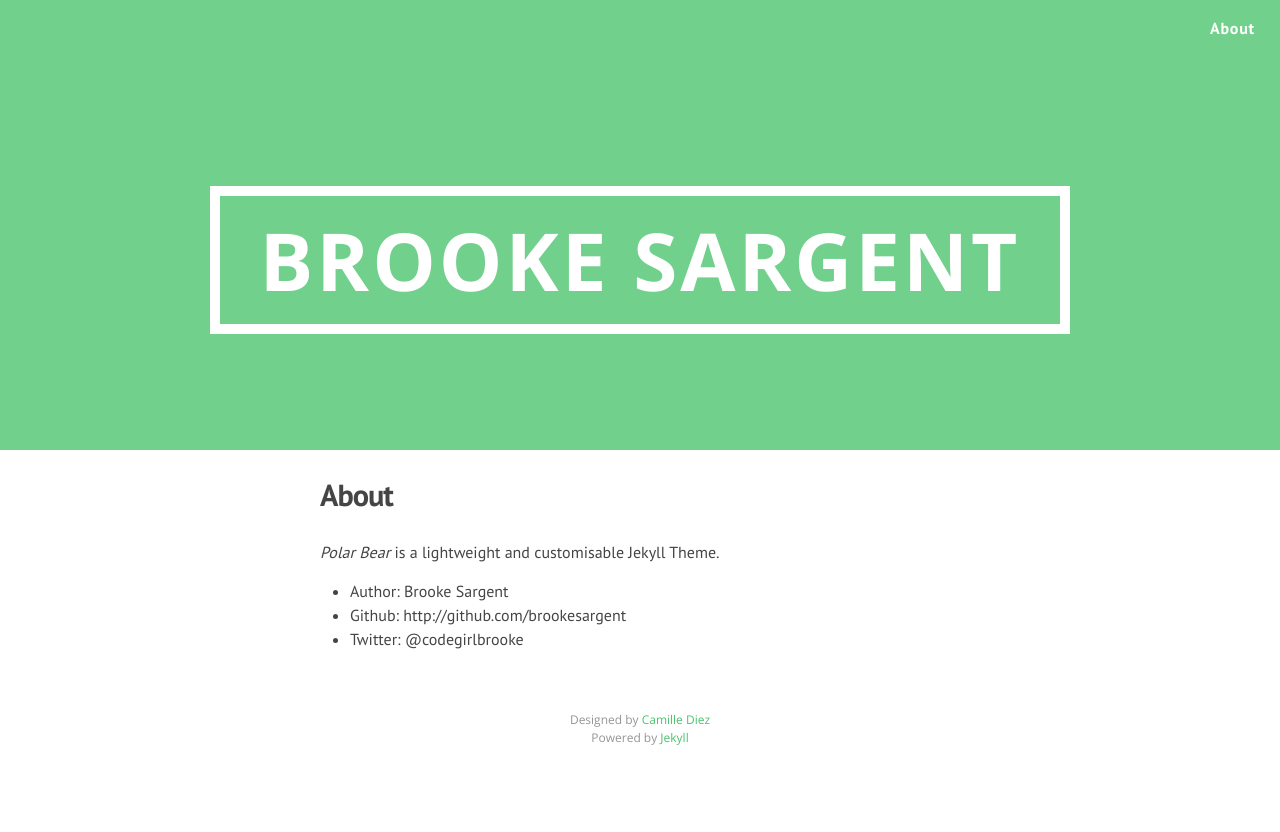
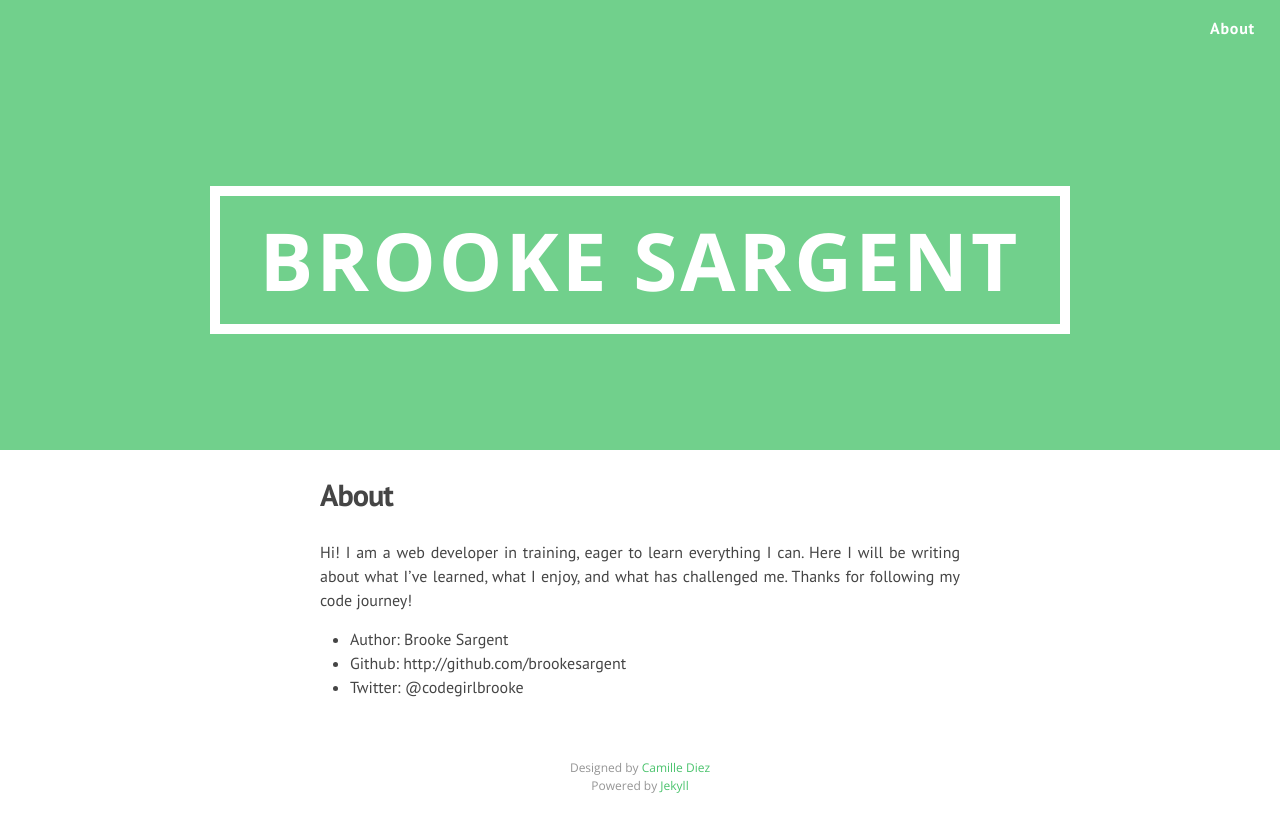
Before and after one commit to brookesargent/brookesargent.github.io, a Jekyll site: the page built from about.md, in a window 1280 px wide. Shown: the top 832 px of the page. Built offline with Jekyll 4.4.1, drawn with Linux system fonts in a browser that asks for light colours; nearby versions of some CDN libraries; Markdown is read by kramdown in place of the engine named in the settings.

Commit message:
added short bio

```diff
--- a/about.md
+++ b/about.md
@@ -3,7 +3,8 @@ layout: page
 title: About
 permalink: /about/
 ---
-*Polar Bear* is a lightweight and customisable Jekyll Theme.
+
+Hi! I am a web developer in training, eager to learn everything I can. Here I will be writing about what I've learned, what I enjoy, and what has challenged me. Thanks for following my code journey!
 
 * Author: Brooke Sargent
 * Github: http://github.com/brookesargent
```
